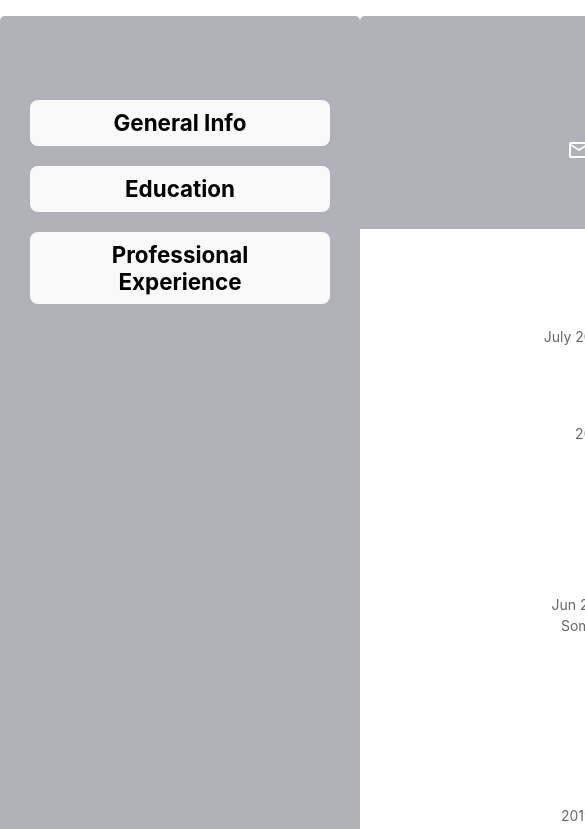
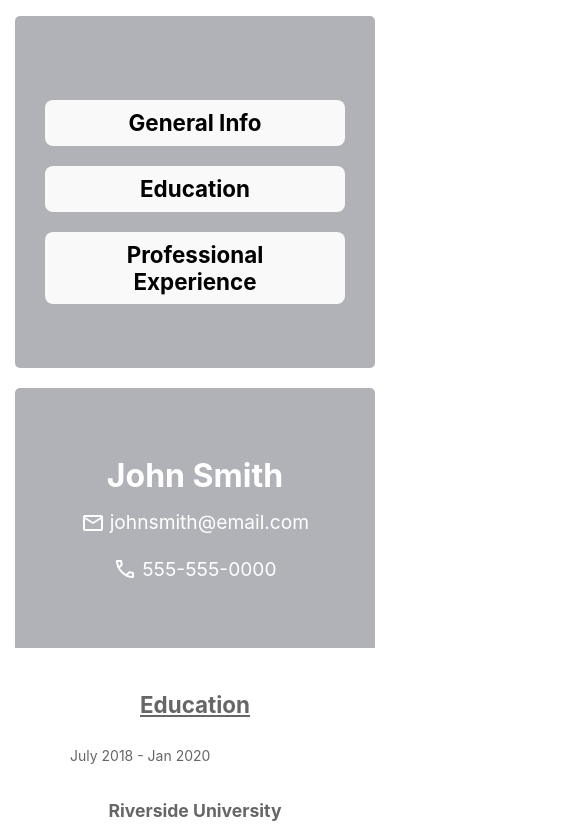
Before and after one commit to TCdotmake/cv-builder, a React (Vite) app: page / in a window 390 px wide. Shown: the top 829 px of the page, 585 px wide, since content can reach past the window. Built offline with nearby package versions, Linux system fonts and the light colour scheme.

Commit message:
responsive design working for mobiles

```diff
--- a/src/App.jsx
+++ b/src/App.jsx
@@ -5,14 +5,27 @@ import Builder from "./Builder";
 import example from "./example";
 /** @jsxImportSource @emotion/react */
 import { css } from "@emotion/react";
+import { center, column, flex, row } from "./flexstyle";
+import { screen400 } from "./responsive";
 
 const maincss = css`
   display: grid;
   grid-template-columns: 1fr 2fr;
-
+  gap: 20px;
   padding: 1rem 0;
   > * {
     border-radius: 5px;
+  }
+  @media screen and (min-width: 951px) {
+    grid-template-columns: 1fr 2fr;
+  }
+  @media screen and (max-width: 950px) {
+    grid-template-columns: 360px 360px;
+  }
+  @media screen and (max-width: 500px) {
+    ${flex}
+    ${column}
+    ${center}
   }
 `;
 
--- a/src/Builder.jsx
+++ b/src/Builder.jsx
@@ -10,11 +10,12 @@ const buildercss = css`
   ${flex}
   ${column}
   background: #b0b2b8;
-  padding-top: 4rem;
+  padding: 4rem 0;
   > * {
     ${flex}
     ${column}
     ${center}
+    gap: 1rem;
   }
 `;
 
--- a/src/Entry.jsx
+++ b/src/Entry.jsx
@@ -12,9 +12,11 @@ const entrycss = css`
   grid-template-columns: 200px 300px;
   justify-content: center;
   gap: 1rem;
-  > * {
-  }
-  > *:firstchild {
+  @media screen and (max-width: 950px) {
+    display: flex;
+    flex-direction: column;
+    width: 250px;
+    margin: auto;
   }
 `;
 
--- a/src/EntryDetails.jsx
+++ b/src/EntryDetails.jsx
@@ -13,6 +13,9 @@ const containercss = css`
   justify-self: center;
   > * {
     margin-bottom: 10px;
+    @media screen and (max-width: 400px) {
+      width: 250px;
+    }
   }
 `;
 
--- a/src/GeneralInfo.jsx
+++ b/src/GeneralInfo.jsx
@@ -1,6 +1,7 @@
 /** @jsxImportSource @emotion/react */
 import { css } from "@emotion/react";
 import { flex, row, center, column } from "./flexstyle";
+import { screen400 } from "./responsive";
 
 const gencss = css`
   padding: 4rem 0;
@@ -16,9 +17,15 @@ const namecss = css`
 `;
 
 const divcss = css`
+  ${flex}
+  ${row}
+  ${center}
   gap: 2ch;
   > * {
     font-size: 1.2rem;
+  }
+  @media screen and (max-width: 950px) {
+    ${column}
   }
 `;
 
@@ -39,7 +46,7 @@ export function GeneralInfo({ info }) {
     <div css={(flex, column, center, gencss)}>
       <h3 className="hidden">General Info</h3>
       <h4 css={namecss}>{info.name}</h4>
-      <div css={[flex, row, center, divcss]}>
+      <div css={divcss}>
         <div css={contactcss}>
           <svg
             xmlns="http://www.w3.org/2000/svg"
--- a/src/Preview.jsx
+++ b/src/Preview.jsx
@@ -10,6 +10,9 @@ const previewcss = css`
   aspect-ratio: 8.5/11;
   > * {
     margin-bottom: 2.5rem;
+  }
+  @media screen and (max-width: 950px) {
+    width: 360px;
   }
 `;
 
--- a/src/TimeLocation.jsx
+++ b/src/TimeLocation.jsx
@@ -4,6 +4,13 @@ import { center, column, flex } from "./flexstyle";
 const timecss = css`
   padding-left: 0;
   padding-right: 0;
+  @media screen and (max-width: 950px) {
+    width: 250px;
+    margin-bottom: 1rem;
+    > p {
+      text-align: start;
+    }
+  }
 `;
 export function TimeLocation({ source }) {
   let time;
@@ -17,7 +24,7 @@ export function TimeLocation({ source }) {
   return (
     <div css={timecss}>
       <h4 className="hidden">Time and Location</h4>
-      {time}
+      <p>{time}</p>
       {source.location && <p>{source.location}</p>}
     </div>
   );
--- /dev/null
+++ b/src/responsive.js
@@ -0,0 +1,12 @@
+import { css } from "@emotion/react";
+import { center, column, flex } from "./flexstyle";
+
+const screen400 = css`
+  @media screen and (max-width: 400px) {
+    ${flex}
+    ${column}
+    ${center}
+  }
+`;
+
+export { screen400 };
```
